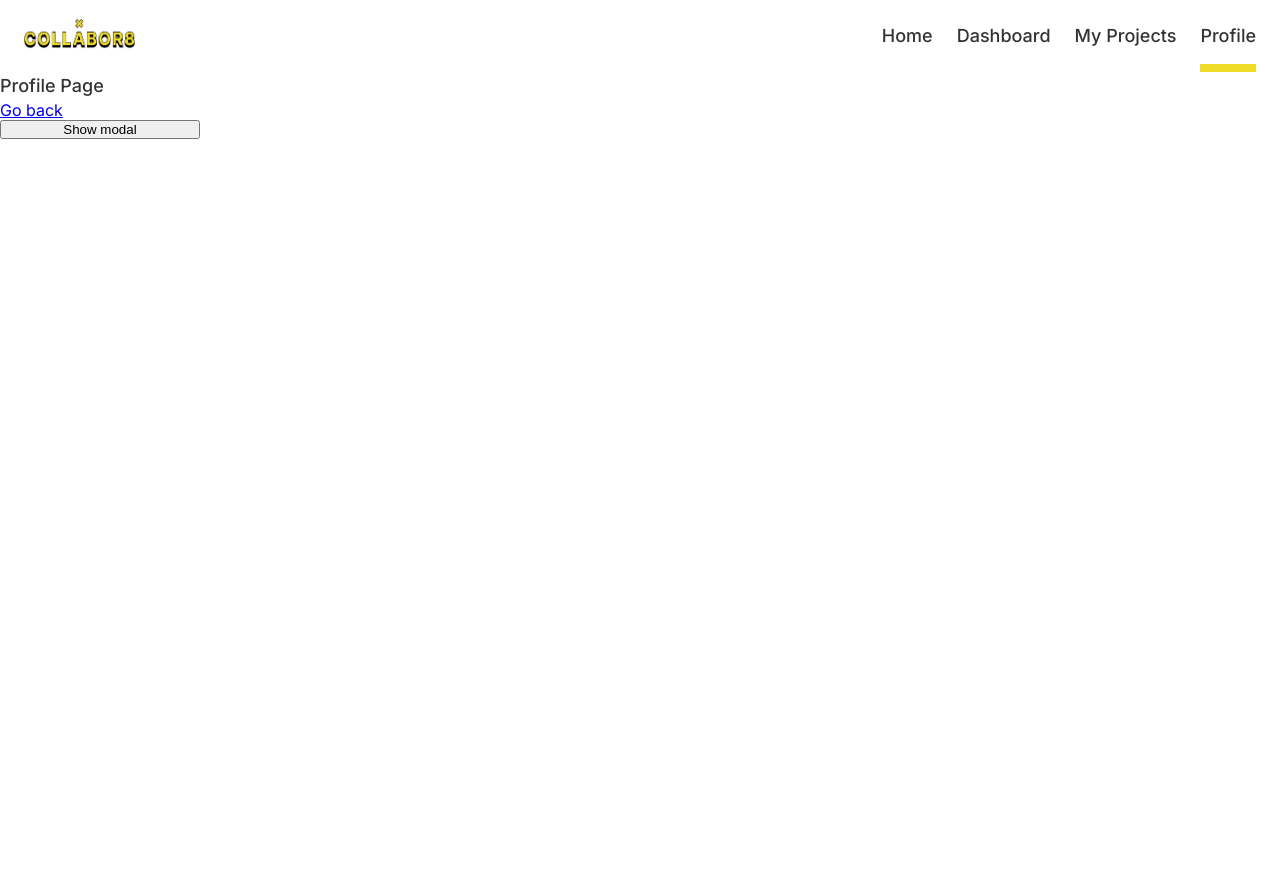
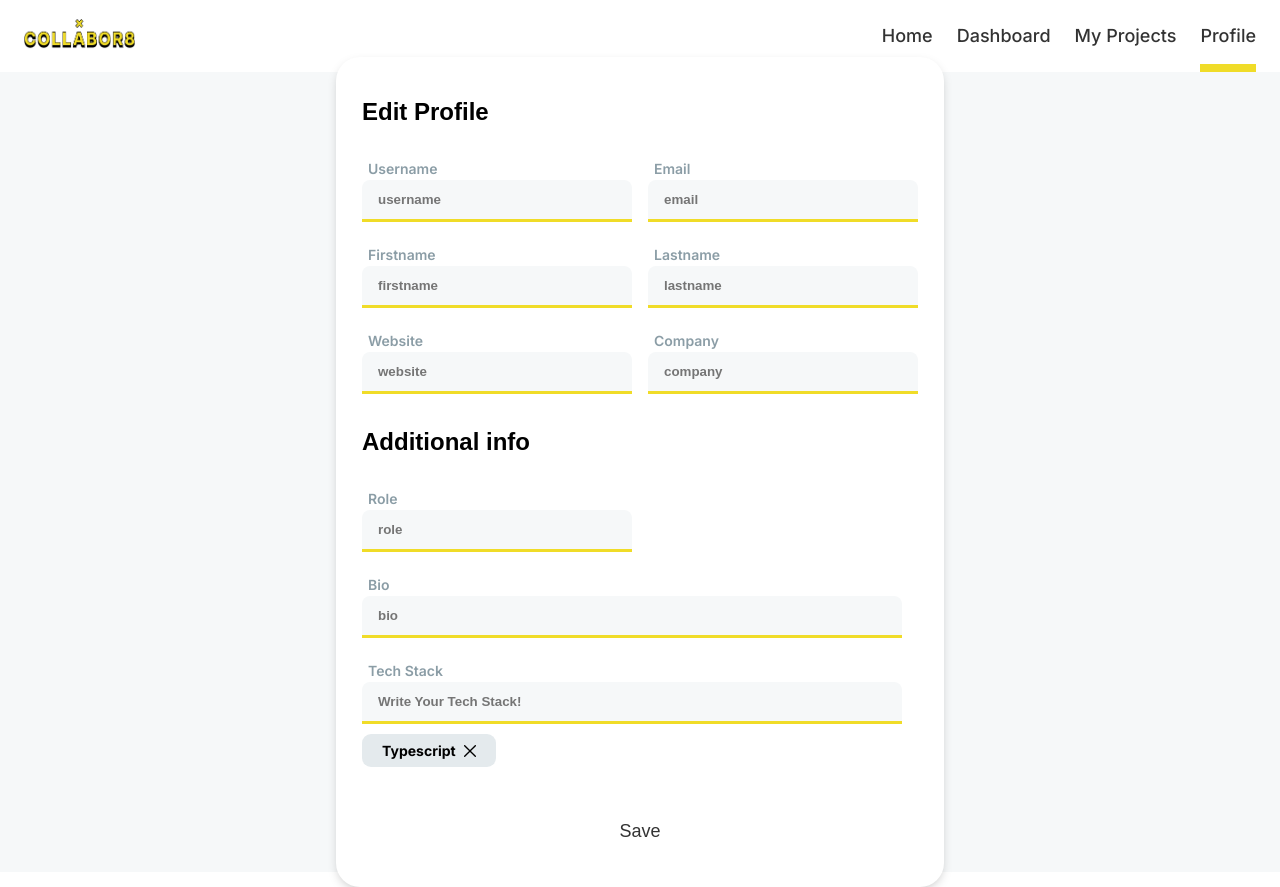
Before and after one commit to khomch/collabor8, a Next.js app in the folder client/collabor8/: page /profile in a window 1280 px wide. Before the commit the page ends 800 px from the top, so only its background shows below. Built offline with nearby package versions, Linux system fonts and the light colour scheme.

Commit message:
feat: profile page

```diff
--- a/client/collabor8/src/app/globals.css
+++ b/client/collabor8/src/app/globals.css
@@ -160,3 +160,9 @@
 .bodytext3_medium {
   font-weight: 500;
 }
+
+.children {
+  height: 100vh;
+  background-color: var(--interface-gray100);
+  box-sizing: border-box;
+}
--- a/client/collabor8/src/app/layout.tsx
+++ b/client/collabor8/src/app/layout.tsx
@@ -19,7 +19,7 @@ export default function RootLayout({
     <html lang="en">
       <body className={inter.className}>
         <Navbar />
-        {children}
+        <div className="children">{children}</div>
       </body>
     </html>
   );
--- a/client/collabor8/src/app/page.tsx
+++ b/client/collabor8/src/app/page.tsx
@@ -7,7 +7,6 @@ export default function LandingPage() {
     <>
       <h1 className="bodytext1">Landing Page / Login</h1>
       <Link href="/register">Register</Link>
-      <Member icon="😵‍💫" />
     </>
   );
 }
--- a/client/collabor8/src/app/profile/page.tsx
+++ b/client/collabor8/src/app/profile/page.tsx
@@ -1,26 +1,200 @@
-'use client';
-import Modal from '@/components/modal/modal';
-import Link from 'next/link';
-import { useState } from 'react';
-import './profile.css';
-import Review from '@/components/review/review';
+"use client";
+
+import Button from "@/components/button/button";
+import Input from "@/components/input/input";
+import Tag from "@/components/tag/tag";
+import React, { useState } from "react";
+import "./style.css";
 
 export default function Profile() {
-  const [showModal, setShowModal] = useState(false);
 
-  // TODO delete modal and class profile__button
+
+  const [profile, setProfile] = useState({
+    username: "",
+    email: "",
+    firstname: "",
+    lastname: "",
+    website: "",
+    company: "",
+    role: "",
+    bio: "",
+    techStack: "",
+  });
+
+  const [techInput, setTechInput] = useState("");
+  const [tech, setTech] = useState(["Typescript"]);
+
+  const handleChange = (e: any) => {
+    const { name, value } = e.target;
+    setProfile((prevProfile) => ({
+      ...prevProfile,
+      [name]: value,
+    }));
+  };
+
+  const handleKeyDown = (e: any) => {
+    if (e.key === "Enter") {
+      const enteredTech = e.target.value;
+      setTech([...tech, enteredTech]);
+      setTechInput("");
+    }
+  };
+
+  const handelTagRemove = (key: number) => {
+    const _tect = [...tech];
+    _tect.splice(key, 1);
+    setTech(_tect);
+  };
+
+  const handelSubmit = () => {
+    // TODO: save to DB
+    console.log(profile, tech);
+  };
+
   return (
-    <div className="profile">
-      <h1 className="bodytext1">Profile Page</h1>
-      <Link href="/">Go back</Link>
-      <button className="profile__button" onClick={() => setShowModal(true)}>
-        Show modal
-      </button>
-      {showModal && (
-        <Modal onClose={() => setShowModal(false)}>
-          <Review />
-        </Modal>
-      )}
-    </div>
+    <>
+      <div className="profile">
+        <div className="profile__container">
+          <div className="profile__title h5">Edit Profile</div>
+
+          <div className="profile__input">
+            <div className="prifile__item right">
+              <Input
+                type="text"
+                name="username"
+                label="Username"
+                placeholder="username"
+                status="default"
+                value={profile.username}
+                onChange={handleChange}
+              />
+            </div>
+            <div className="prifile__item">
+              <Input
+                type="text"
+                name="email"
+                label="Email"
+                placeholder="email"
+                status="default"
+                value={profile.email}
+                onChange={handleChange}
+              />
+            </div>
+          </div>
+
+          <div className="profile__input">
+            <div className="prifile__item right">
+              <Input
+                type="text"
+                name="firstname"
+                label="Firstname"
+                placeholder="firstname"
+                status="default"
+                value={profile.firstname}
+                onChange={handleChange}
+              />
+            </div>
+            <div className="prifile__item">
+              <Input
+                type="text"
+                name="lastname"
+                label="Lastname"
+                placeholder="lastname"
+                status="default"
+                value={profile.lastname}
+                onChange={handleChange}
+              />
+            </div>
+          </div>
+
+          <div className="profile__input">
+            <div className="prifile__item right">
+              <Input
+                type="text"
+                name="website"
+                label="Website"
+                placeholder="website"
+                status="default"
+                value={profile.website}
+                onChange={handleChange}
+              />
+            </div>
+            <div className="prifile__item">
+              <Input
+                type="text"
+                name="company"
+                label="Company"
+                placeholder="company"
+                status="default"
+                value={profile.company}
+                onChange={handleChange}
+              />
+            </div>
+          </div>
+
+          <div className="profile__title h5 top">Additional info</div>
+
+          <div className="profile__input">
+            <div className="prifile__item right">
+              <Input
+                type="text"
+                name="username"
+                label="Role"
+                placeholder="role"
+                status="default"
+                value={profile.role}
+                onChange={handleChange}
+              />
+            </div>
+            <div className="prifile__item"></div>
+          </div>
+
+          <div className="profile__input">
+            <div className="prifile__item right">
+              <Input
+                type="text"
+                name="bio"
+                label="Bio"
+                placeholder="bio"
+                status="default"
+                value={profile.bio}
+                onChange={handleChange}
+              />
+            </div>
+          </div>
+
+          <div className="profile__input">
+            <div className="prifile__item right">
+              <Input
+                type="text"
+                name="tech"
+                label="Tech Stack"
+                placeholder="Write Your Tech Stack!"
+                status="default"
+                value={techInput}
+                onChange={(e) => setTechInput(e.target.value)}
+                onKeyDown={handleKeyDown}
+              />
+
+              <div className="profile__tag">
+                {tech?.map((item, index) => (
+                  <Tag
+                    key={index}
+                    onClick={() => handelTagRemove(index)}
+                    isIcon={true}
+                    color={"gray"}
+                    label={item}
+                  />
+                ))}
+              </div>
+            </div>
+          </div>
+
+          <div className="profile__button">
+            <Button type={"primary"} label={"Save"} onClick={handelSubmit} />
+          </div>
+        </div>
+      </div>
+    </>
   );
 }
--- /dev/null
+++ b/client/collabor8/src/app/profile/style.css
@@ -0,0 +1,56 @@
+.profile {
+    display: flex;
+    align-items: center;
+    justify-content: center;
+    height: 100%;
+}
+
+.profile__container {
+    width: 608px;
+    padding: 31px 26px;
+    border-radius: 24px;
+    background-color: var(--white);
+    box-shadow: 0px 4px 10.6px -3px rgba(0, 0, 0, 0.25);
+}
+
+.profile__title {
+    color: var(--interface-black, #000);
+    font-family: var(--headers-font);
+    font-size: var(--h5-size);
+}
+
+.profile__input {
+    display: flex;
+    width: 100%;
+    margin-top: 24px;
+}
+.prifile__item {
+    flex: 1;
+}
+
+.right {
+    margin-right: 16px;
+}
+
+.top {
+    margin-top: 24px;
+}
+
+.input__label {
+    color: var(--interface-gray600);
+    margin-left: 6px;
+    margin-bottom: 3px;
+    font-size: var(--body3-size);
+}
+
+.profile__tag {
+    display: flex;
+    margin-top: 10px;
+    overflow: hidden;
+    overflow-x: scroll;
+    max-width: 540px;
+}
+
+.profile__button {
+    margin-top: 40px;
+}
--- a/client/collabor8/src/components/input/input.css
+++ b/client/collabor8/src/components/input/input.css
@@ -7,6 +7,7 @@
     color: var(--interface-gray600);
     margin-left: 6px;
     margin-bottom: 3px;
+    font-size: var(--body3-size);
 }
 
 .input__item {
--- a/client/collabor8/src/components/input/input.tsx
+++ b/client/collabor8/src/components/input/input.tsx
@@ -4,11 +4,11 @@ import './input.css';
 export type InputProps = {
   type: string;
   name: string;
-  value: string;
+  value?: string;
   label?: string;
   placeholder?: string;
-  status: 'default' | 'error';
   onChange?: (e: ChangeEvent<HTMLInputElement>) => void;
+  onKeyDown?: (e: ChangeEvent<HTMLInputElement>) => void;
 };
 
 function Input({
@@ -19,6 +19,7 @@ function Input({
   placeholder,
   status,
   onChange,
+  onKeyDown,
 }: InputProps) {
   return (
     <div className="input">
@@ -30,6 +31,7 @@ function Input({
         value={value}
         placeholder={placeholder}
         onChange={onChange}
+        onKeyDown={onKeyDown}
       />
     </div>
   );
--- a/client/collabor8/src/components/navbar/navbar.tsx
+++ b/client/collabor8/src/components/navbar/navbar.tsx
@@ -30,7 +30,7 @@ function Navbar() {
   return (
     <nav className="navbar">
       <div className="navbar__container">
-        <Link href={'/'}>
+        <Link href={"/"}>
           <Image
             src={LogoSmallYellow}
             alt="Collabor8 Logo"
@@ -41,10 +41,11 @@ function Navbar() {
         </Link>
         <menu className="navbar__menu">
           <ul className="navbar__menu-items">
-            {menuItems.map((item) => (
+            {menuItems.map((item, index) => (
               <li
+                key={index}
                 className={`navbar__menu-item ${
-                  pathname === item.path && 'navbar__menu-item_active'
+                  pathname === item.path && "navbar__menu-item_active"
                 }`}
                 key={item.path}
               >
--- a/client/collabor8/src/components/tag/tag.css
+++ b/client/collabor8/src/components/tag/tag.css
@@ -10,6 +10,13 @@
     padding: 8px 20px;
     color: var(--black);
     font-size: var(--body3-size);
+    margin-right: 3px;
+    display: flex;
+    align-items: center;
+}
+
+.tag__icon {
+    margin-left: 8px;
 }
 
 .tag__gray {
--- a/client/collabor8/src/components/tag/tag.tsx
+++ b/client/collabor8/src/components/tag/tag.tsx
@@ -1,16 +1,21 @@
 import React from "react";
+import icon from "../../../public/icon/i_close.svg";
 import "./tag.css";
+import Image from "next/image";
 
 export type TagProps = {
   color: "gray" | "blue" | "pink" | "green" | "orange";
   label: string;
+  isIcon?: boolean;
+  onClick?: (val?: any) => void;
 };
 
-function Tag({ color, label }: TagProps) {
+function Tag({ color, label, isIcon, onClick }: TagProps) {
   return (
-    <div className="tag">
+    <div className="tag" onClick={onClick}>
       <div className={`tag__item tag__${color} bodytext1_semibold`}>
         {label}
+        {isIcon && <Image className="tag__icon" src={icon} alt="icon" />}
       </div>
     </div>
   );
```
Also changed, not shown: client/collabor8/public/icon/i_close.svg (added).
